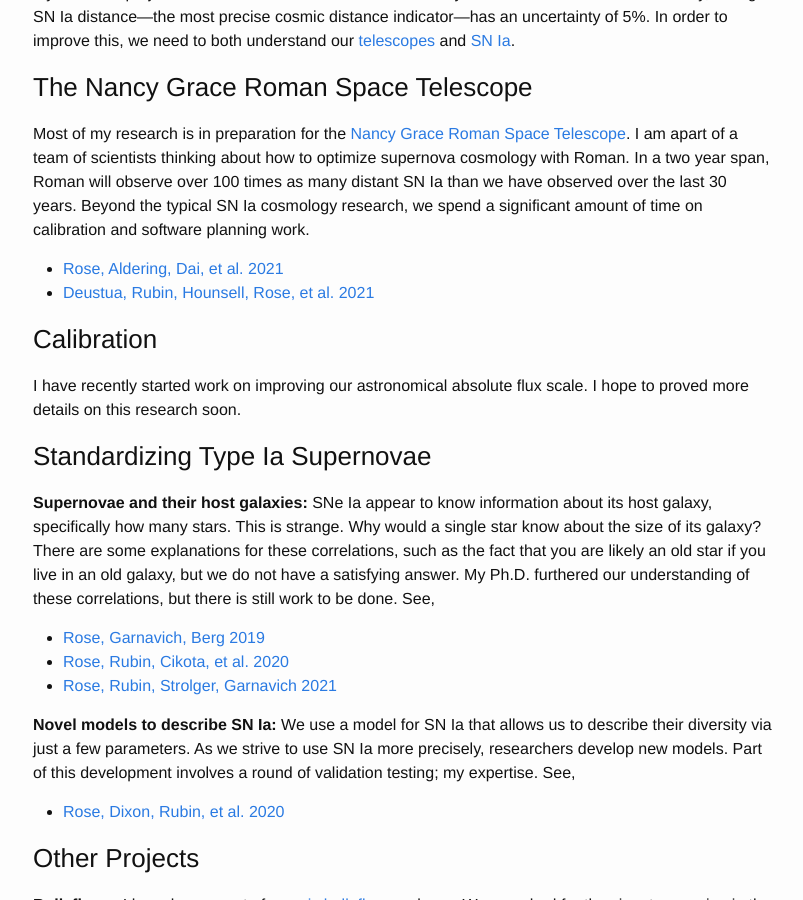
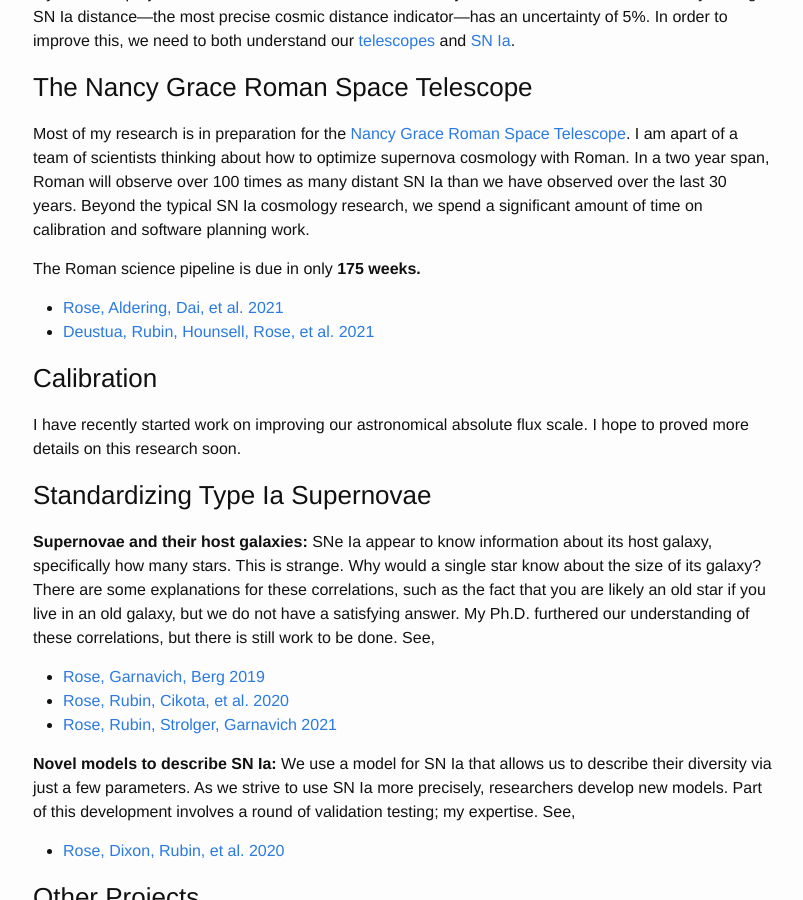
Before and after one commit to benjaminrose/benjaminrose.github.io, a Jekyll site: the page built from research.md, in a window 1280 px wide and 900 px high, scrolled down 535 px. Shown: the whole window, without its empty margins (237-1040 px from the left). Built offline with Jekyll 4.4.1, drawn with Linux system fonts in a browser that asks for light colours; some of the changed lines change nothing that is shown.

Commit message:
Feat: add countdown to Roman launch readiness

```diff
--- /dev/null
+++ b/js/launch_countdown.js
@@ -0,0 +1,26 @@
+// Set up a basic date math to output number of weeks till launch readiness
+
+// the month is 0-indexed
+var endDate = new Date(2026, 9, 30);
+// var endDate = new Date(2023, 05, 23);
+var today = new Date();
+
+var difference = endDate - today;
+var days = difference / 1000 / 60 / 60 / 24;
+var weeks = parseInt(days / 7);
+var sprints = parseInt(days / 14);
+var messaged = "";
+if (weeks < 0) {
+    message = "We are past the Roman science pipeline due date!";
+} else {
+    message = "The Roman science pipeline is due in only <b>" + weeks + " weeks.</b>";
+    // message = "The Roman science pipeline is due in only <b>" + sprints + " sprints.</b>";
+}
+
+
+// this adds the output to <div id="launch-readiness"></div>
+// embend js with <script src="js/launch_countdown.js"></script>
+document.getElementById("launch-readiness").innerHTML = message;
+
+// use this with terminal & node
+// console.log(message)
--- a/research.md
+++ b/research.md
@@ -59,6 +59,9 @@
 ### The Nancy Grace Roman Space Telescope
 
 Most of my research is in preparation for the [Nancy Grace Roman Space Telescope][roman]. I am apart of a team of scientists thinking about how to optimize supernova cosmology with Roman. In a two year span, Roman will observe over 100 times as many distant SN Ia than we have observed over the last 30 years. Beyond the typical SN Ia cosmology research, we spend a significant amount of time on calibration and software planning work.
+
+<p><div id="launch-readiness"></div></p>
+<script src="js/launch_countdown.js"></script>
 
 [roman]: https://roman.gsfc.nasa.gov
 
```
